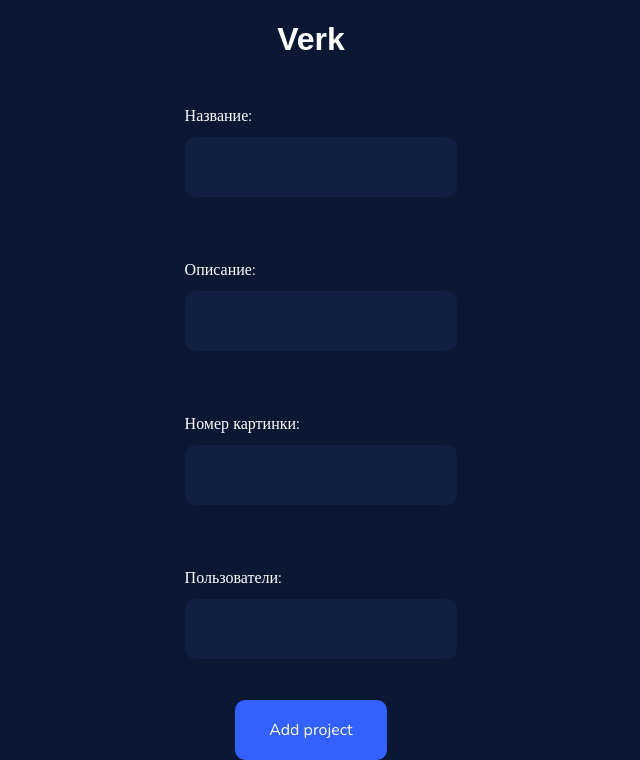
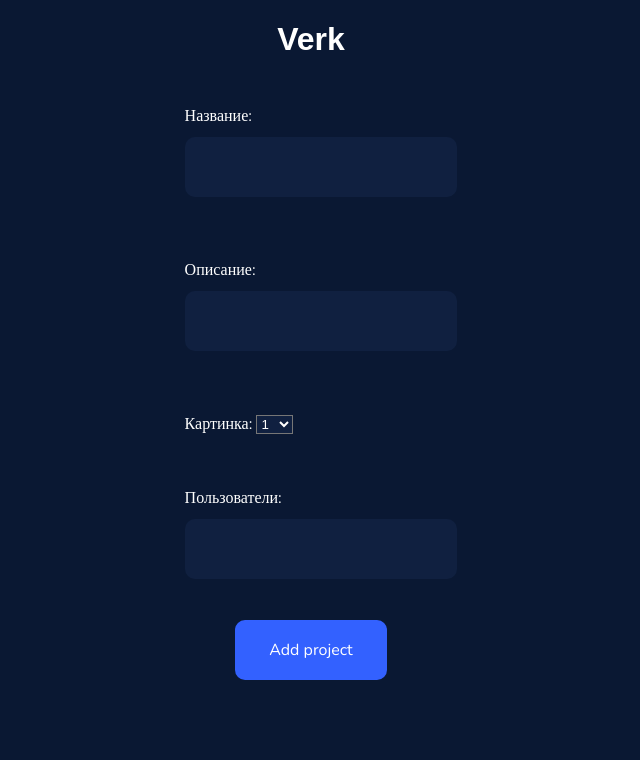
Before and after one commit to ArtSN7/VERK-WebProject, a Flask app: page /adding_project in a window 1280 px wide. Shown: the part 135-895 px from the top of the page, without its empty margins (329-969 px from the left). After the commit the page ends 815 px from the top, so only its background shows below. Run offline with Flask 3, Linux system fonts and the light colour scheme; a user stored in the database is signed in; parts of the project's set-up code (start-up, migrations or seed data) failed here and were passed over.

```diff
--- a/services/project_adding.py
+++ b/services/project_adding.py
@@ -42,11 +42,11 @@ class AddingJobForm(FlaskForm):
 
     description = StringField('Description', validators=[DataRequired()])
 
-    img = IntegerField('Image - one integer from 1 to 11', validators=[DataRequired()])
+    img = SelectField('img', choices=[1, 2, 3, 4, 5, 6, 7, 8, 9, 10], description='test')
 
     # img = SelectField('Image', validators=[DataRequired()], choices=[('1', 'cat'), ('2', 'dog'), ('3', 'cow')])
 
-    users = StringField("Users' emails separated by commas and spaces", validators=[DataRequired()])
+    users = StringField("Users' швы separated by commas and spaces", validators=[DataRequired()])
 
     submit = SubmitField('ADD')
 
@@ -62,7 +62,7 @@ def adding_project():
 
         check = checking_users(form.users)
 
-        if form.img.data not in [1, 2, 3, 4, 5, 6, 7, 8, 9, 10, 11]:
+        if int(form.img.data) not in [1, 2, 3, 4, 5, 6, 7, 8, 9, 10]:
             return render_template('adding_project.html', title='Adding Project', form=form,
                                    message="Wrong image number")
 
--- a/templates/adding_project.html
+++ b/templates/adding_project.html
@@ -41,9 +41,9 @@
     </p>
     </div>
     <div class="form_item">
-    <p>
-        <label for="img">Номер картинки: </label>
-        {{ form.img(class="form-control", type="label") }}<br>
+       <p>
+        <label for="img">Картинка: </label>
+        {{ form.img(class="choose_item", placeholder=form.img.description) }}<br>
         {% for error in form.img.errors %}
             <p class="alert alert-danger" role="alert">
                 {{ error }}
```
Also changed, not shown: db/blogs.db.
